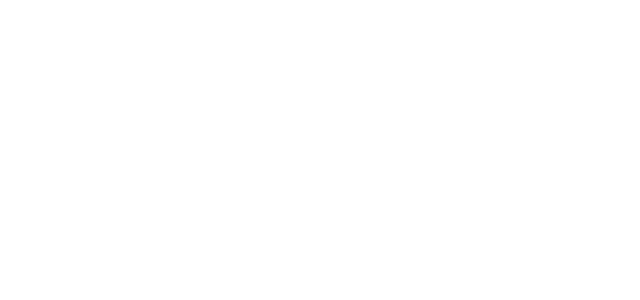
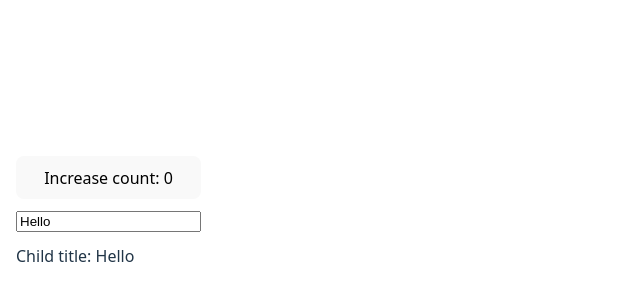
Before and after one commit to OneStedY/oktenreact2025, a React (Vite) app: page / in a window 1280 px wide. Shown: the part 188-488 px from the top of the page, without its empty margins (0-640 px from the left). Built offline with nearby package versions, Linux system fonts and the light colour scheme.

Commit message:
Lesson7-memo

```diff
--- a/src/App.tsx
+++ b/src/App.tsx
@@ -1,15 +1,21 @@
+import { useState } from "react";
+import Child from "./Child";
 
-import './App.css'
+export default function App() {
+  const [count, setCount] = useState(0);
+  const [title, setTitle] = useState("Hello");
 
-
-function App() {
-
+  console.log("App render");
 
   return (
-    <>
+      <div style={{ display: "grid", gap: 12, padding: 16 }}>
+        <button onClick={() => setCount((c) => c + 1)}>
+          Increase count: {count}
+        </button>
 
-    </>
+        <input value={title} onChange={(e) => setTitle(e.target.value)} />
+
+        <Child title={title} />
+      </div>
   );
 }
-
-export default App
--- /dev/null
+++ b/src/Child.tsx
@@ -0,0 +1,12 @@
+import React from "react";
+
+type ChildProps = {
+    title: string;
+};
+
+function Child({ title }: ChildProps) {
+    console.log("Child render"); // має ререндеритись тільки при зміні title
+    return <div>Child title: {title}</div>;
+}
+
+export default React.memo(Child); // пропси ті самі -> пропускаємо ререндер
```
